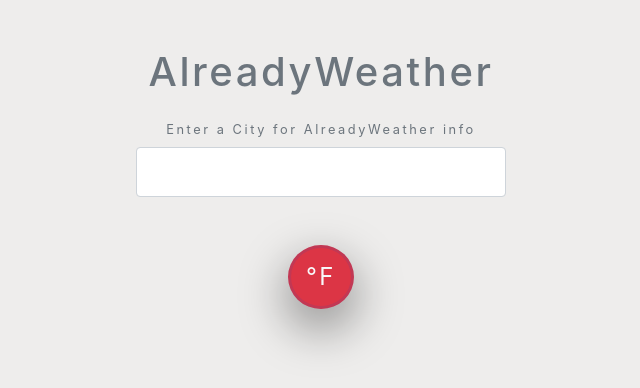
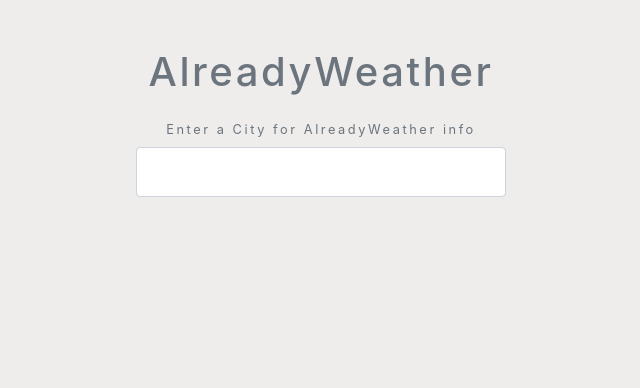
Before and after one commit to Arjun-Arc/Weather_App-AlreadyWeather, a plain HTML site: page index.html in a window 1280 px wide. Shown: the whole page, without its empty margins (319-959 px from the left). Drawn offline with nearby package versions, Linux system fonts and the light colour scheme.

Commit message:
fixed change button showing onstart

```diff
--- a/index.html
+++ b/index.html
@@ -43,7 +43,7 @@
     </div>
 
       <!-- change measure -->
-    <div class=" text-center my-5 ">
+    <div class=" text-center my-5 d-none">
         <span class="measure btn btn-danger text-light ">&deg;F</span>
     </div>
 
--- a/scripts/app.js
+++ b/scripts/app.js
@@ -106,15 +106,15 @@ search.addEventListener('submit', e=>{
 
   //prevent Refresh
   e.preventDefault();
-
   //get city input
   const city=search.city.value.trim();
   search.reset();
 
   //update ui with city
   updateCity(city)
-    .then(data => updateUI(data))
-    .catch(err => console.log(err));
+  .then(data => updateUI(data))
+  .catch(err => console.log(err));
 
+  measure.parentElement.classList.remove('d-none');
 
 });
```
Also changed, not shown: styles.css (line endings or trailing spaces).
